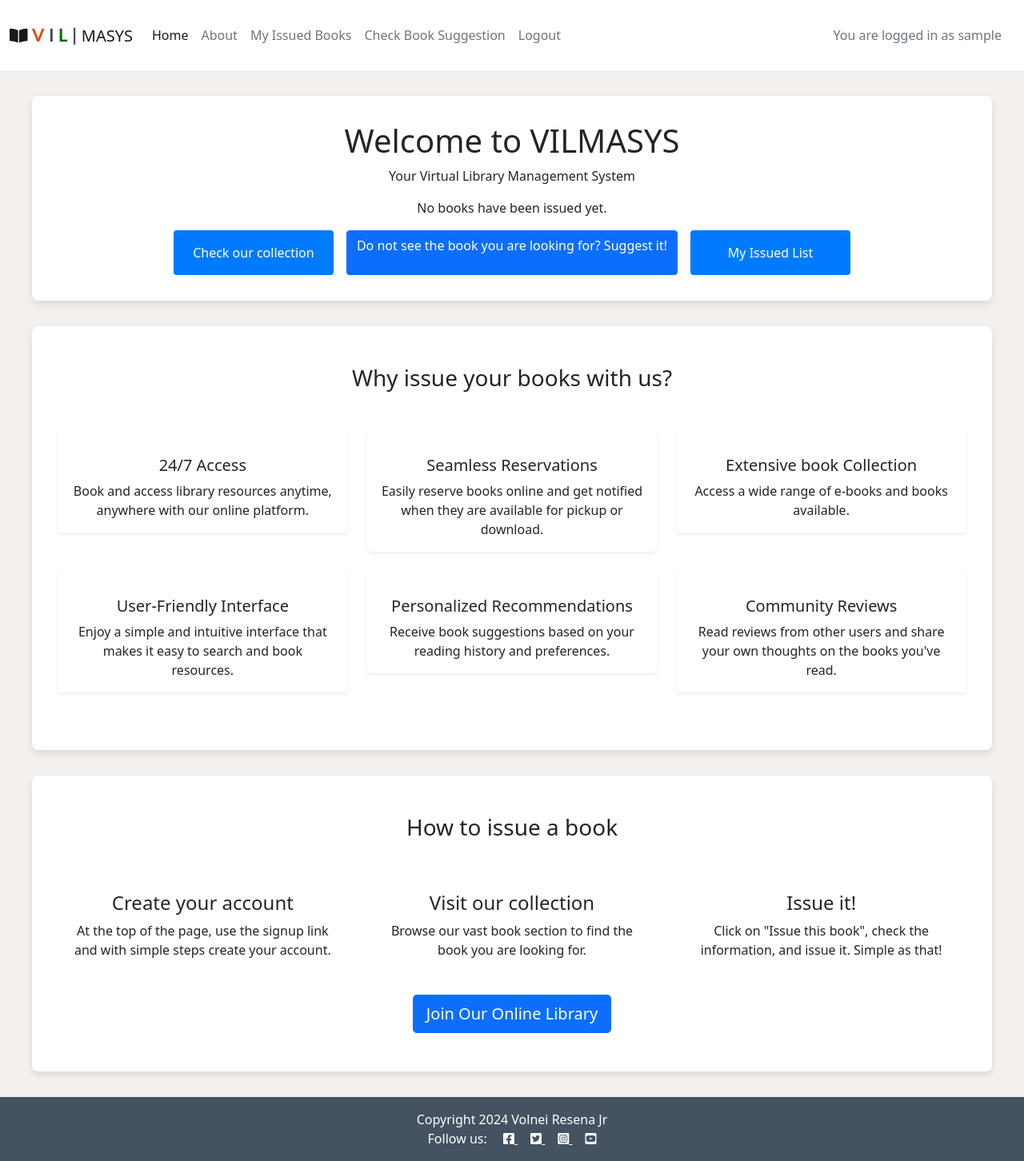
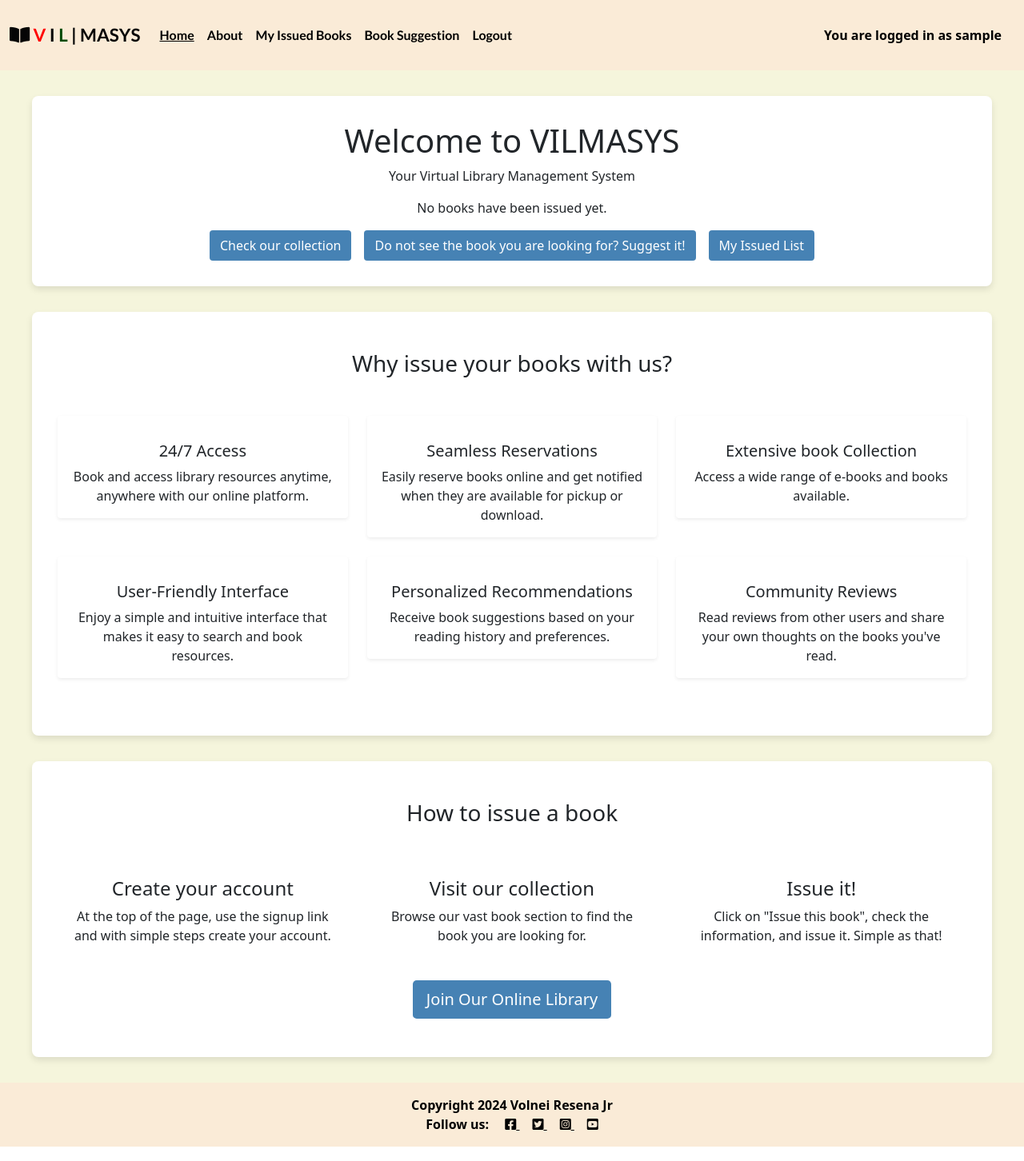
Before and after one commit to Volneirj/project_iv_ci, a Django app: page / in a window 1280 px wide. Shown: the whole page at 80% size. Run offline with Django 4.2, Linux system fonts and the light colour scheme; the visitor is signed in with stand-in values (Sample User, id 1); data that the repository does not hold is empty.

Commit message:
Change page styling
*Changed the background colour

*Changed Navbar link style and colour

*Fixed the logo contrast

```diff
--- a/books/templates/books/book_detail.html
+++ b/books/templates/books/book_detail.html
@@ -18,9 +18,9 @@
                 </div>
                 <div class= "row justify-content-center">
                     {% if user.is_authenticated %}
-                    <a href="{% url 'issue_book' book.id %}" class="book-item">Issue This Book</a>
+                    <a href="{% url 'issue_book' book.id %}" class="btn btn-styling book-item">Issue This Book</a>
                     {% else %}
-                    <a class="book-item {% if request.path == login_url %}active{% endif %}" aria-current="page"
+                    <a class="btn btn-styling book-item {% if request.path == login_url %}active{% endif %}" aria-current="page"
                     href="{% url 'login' %}">Login</a>
                     {% endif %}
                 </div>
--- a/books/templates/books/book_list.html
+++ b/books/templates/books/book_list.html
@@ -6,7 +6,9 @@
   <h2>Book List</h2>
 
   {% if user.is_authenticated and user.is_superuser %}
-  <a href="{% url 'book_create' %}" class="btn btn-primary">Add Book</a>
+  <div class="padding-container">
+    <a href="{% url 'book_create' %}" class="btn btn-styling btn-primary">Add Book</a>
+  </div>
   {% endif %}
 
   <!-- Search Form -->
--- a/home/templates/home/home.html
+++ b/home/templates/home/home.html
@@ -30,16 +30,16 @@
     <p>No books have been issued yet.</p>
     {% endif %}
     <div class="book-list-container">
-        <a class="book-item" href="{% url 'book_list' %}">Check our collection</a>
-        <a href="{% url 'suggest_book' %}" class="btn btn-primary">Do not see the book you are looking for? Suggest it!</a>
+        <a class="btn btn-styling" href="{% url 'book_list' %}">Check our collection</a>
+        <a href="{% url 'suggest_book' %}" class="btn btn-styling">Do not see the book you are looking for? Suggest
+            it!</a>
         {% if user.is_authenticated %}
-        <a class="book-item" href="{% url 'issued_books_list' %}">My Issued List</a>
+        <a class="btn btn-styling" href="{% url 'issued_books_list' %}">My Issued List</a>
         {% endif %}
     </div>
 </div>
 <!-- Benefits Section -->
 <section id="benefits" class="text-center">
-    <div class="container-fluid">
     <div class="container py-5">
         <h3 class="mb-5">Why issue your books with us?</h3>
         <div class="row">
@@ -110,11 +110,9 @@
             </div>
         </div>
     </div>
-    </div>
 </section>
 <!-- How to issue section -->
 <section id="how-to-book" class="text-center">
-    <div class="container-fluid">
     <div class="container py-5">
         <h3 class="mb-5">How to issue a book</h3>
         <div class="row justify-content-center">
@@ -145,8 +143,7 @@
                 </div>
             </div>
         </div>
-            <a class="btn btn-primary btn-lg mt-1" aria-current="page" href="/register/">Join Our Online Library</a>
-        </div>
+        <a class="btn btn-styling btn-lg mt-1" aria-current="page" href="/register/">Join Our Online Library</a>
     </div>
 </section>
 
--- a/issues/templates/issues/issue_book.html
+++ b/issues/templates/issues/issue_book.html
@@ -1,7 +1,7 @@
 {% extends 'base.html' %}
 
 {% block content %}
-<div class= "padding-container">
+<div class="padding-container">
   <div class="signup-container">
     <h2>Issue a Book</h2>
 
@@ -12,7 +12,9 @@
       <p class="book-subtitle">{{ book.title }} | {{ book.author }}</p>
       <p>Limit Return Date: {{ due_date }}</p>
       {{ form.due_date.as_hidden }}
-      <button type="submit">Issue This Book</button>
+      <div class="btn">
+        <button type="submit">Issue This Book</button>
+      </div>
     </form>
   </div>
 </div>
--- a/static/css/style.css
+++ b/static/css/style.css
@@ -1,36 +1,28 @@
-body {
-    background-color: #F9FAFC;
-}
-
 .brand {
     font-family: Lato, sans-serif;
     font-size: 1.4rem;
     font-weight: 700;
-    color: #4A4A4F;
+    color: #050505;
 }
 
 .red-o {
-    color: #E84610;
+    color: #ff0000;
 }
 
 .green-o {
-    color: #046e09;
+    color: #004a04;
 }
 
 .thin {
     font-weight: 300;
 }
 
-.light-bg {
-    background-color: #fff;
-}
-
 .dark-bg {
-    background-color: #445261;
+    background-color: #FAEBD7;
 }
 
 .main-bg {
-    background-color: #f3f0ee;
+    background-color: #F5F5DC;
 }
 
 .card {
@@ -164,6 +156,28 @@ body {
     color: rgb(222, 146, 168);
 }
 
+/* Nav bar styling */
+.nav-link {
+    text-decoration: none;
+    color: black;
+    font-family: Lato, sans-serif;
+    font-size: 1rem;
+    font-weight: 700;
+}
+
+.nav-link.active {
+    text-decoration: underline;
+    color: black;
+    font-family: Lato, sans-serif;
+    font-size: 1rem;
+    font-weight: 700;
+}
+
+.text-end {
+    color: black;
+    font-weight: 700;
+}
+
 /* Home page title */
 
 /* Centering the main container */
@@ -201,7 +215,14 @@ body {
 }
 /* Issue a book */
 .padding-container{
-    padding-top: 2rem;
+    padding-top: 1rem;
+    padding-bottom: 1rem;
+}
+
+/* Buttons */
+.btn-styling {
+    background-color: #4682B4;
+    color: #ffffff;
 }
 
 /* Sign up container */
@@ -245,7 +266,7 @@ body {
 .signup-container form button {
     width: 100%;
     padding: 0.75rem;
-    background-color: #007bff;
+    background-color: #4682B4;
     color: #ffffff;
     border: none;
     border-radius: 4px;
@@ -254,7 +275,7 @@ body {
 }
 
 .signup-container form button:hover {
-    background-color: #0056b3;
+    background-color: #4682B4;
 }
 
 /* Centering the search form and styling */
--- a/templates/base.html
+++ b/templates/base.html
@@ -1,8 +1,11 @@
 {% load static %}
 {% url 'home' as home_url %}
-{% url 'account_login' as login_url %}
-{% url 'account_signup' as signup_url %}
-{% url 'account_logout' as logout_url %}
+{% url 'about' as about_url %}
+{% url 'login' as login_url %}
+{% url 'signup' as signup_url %}
+{% url 'logout' as logout_url %}
+{% url 'issued_books_list' as issued_books_list_url %}
+{% url 'view_suggestions' as view_suggestions_url %}
 
 <!DOCTYPE html>
 <html class="h-100" lang="en">
@@ -34,15 +37,15 @@
 <body class="d-flex flex-column h-100 main-bg">
 
     <!-- Navigation -->
-    <nav class="navbar navbar-expand-lg navbar-light bg-white">
+    <nav class="navbar navbar-expand-lg dark-bg">
         <div class="container-fluid">
-            <a class="navbar-brand" href="{% url 'home' %}">
+            <a class="navbar-brand brand navbar-light" href="{% url 'home' %}">
                 <i class="fas fa-book-open"></i>
-                <span class="red-o brand">V</span>
-                <span class="brand">I</span>
-                <span class="green-o brand">L</span>
-                <span class="brand">|</span>
-                <span class="thin">MASYS</span>
+                <span class="red-o">V</span>
+                <span class="nav-end">I</span>
+                <span class="green-o">L</span>
+                <span class="nav-end">|</span>
+                <span class="nav-end">MASYS</span>
             </a>
             <button class="navbar-toggler" type="button" data-bs-toggle="collapse" data-bs-target="#navbarText"
                 aria-controls="navbarText" aria-expanded="false" aria-label="Toggle navigation">
@@ -55,18 +58,18 @@
                             href="{% url 'home' %}">Home</a>
                     </li>
                     <li class="nav-item">
-                        <a class="nav-link {% if request.path == about %}
+                        <a class="nav-link {% if request.path == about_url %}
                           active{%endif%}" aria-current="page" href="{% url 'about' %}">About</a>
                     </li>
                     {% if user.is_authenticated %}
                     <li class="nav-item">
-                        <a class="nav-link {% if request.path == issued_books_list %}active{% endif %}"
+                        <a class="nav-link {% if request.path == issued_books_list_url %}active{% endif %}"
                             aria-current="page" href="{% url 'issued_books_list' %}">My Issued Books</a>
                     </li>
                     {% if user.is_staff %}
                     <li class="nav-item">
-                        <a class="nav-link {% if request.path == view_suggestions %}active{% endif %}"
-                            aria-current="page" href="{% url 'view_suggestions' %}">Check Book Suggestion</a>
+                        <a class="nav-link {% if request.path == view_suggestions_url %}active{% endif %}"
+                            aria-current="page" href="{% url 'view_suggestions' %}">Book Suggestion</a>
                     </li>
                     {% endif %}
                     <li class="nav-item">
@@ -111,32 +114,34 @@
     </div>
 
     <main class="flex-shrink-0 main-bg">
+        <div class="container-fluid">
+            {% block content %}
+            <!-- Content Goes here -->
+            {% endblock content %}
+        </div>
 
-        {% block content %}
-        <!-- Content Goes here -->
-        {% endblock content %}
 
     </main>
 
     <!-- Footer -->
     <footer class="footer mt-auto py-3 dark-bg">
-        <p class="m-0 text-center text-white">
+        <p class="m-0 text-center text-end">
             {% block copyright %}
             Copyright 2024 Volnei Resena Jr
             {% endblock copyright %}
         </p>
-        <p class="m-0 text-center text-white">
+        <p class="m-0 text-center text-end">
             Follow us:
-            <a href="https://www.facebook.com/" target="_blank" class="text-white">
+            <a href="https://www.facebook.com/" target="_blank" class="text-end">
                 <i class="fab fa-facebook-square ms-3"></i>
             </a>
-            <a href="https://twitter.com/" target="_blank" class="text-white">
+            <a href="https://twitter.com/" target="_blank" class="text-end">
                 <i class="fab fa-twitter-square ms-3"></i>
             </a>
-            <a href="https://www.instagram.com/" target="_blank" class="text-white">
+            <a href="https://www.instagram.com/" target="_blank" class="text-end">
                 <i class="fab fa-instagram-square ms-3"></i>
             </a>
-            <a href="https://www.youtube.com/" target="_blank" class="text-white">
+            <a href="https://www.youtube.com/" target="_blank" class="text-end">
                 <i class="fab fa-youtube-square ms-3"></i>
             </a>
         </p>
```
Also changed, not shown: about/models.py (+0 -11 lines). Lines whose indentation alone changed are shown as unchanged.
